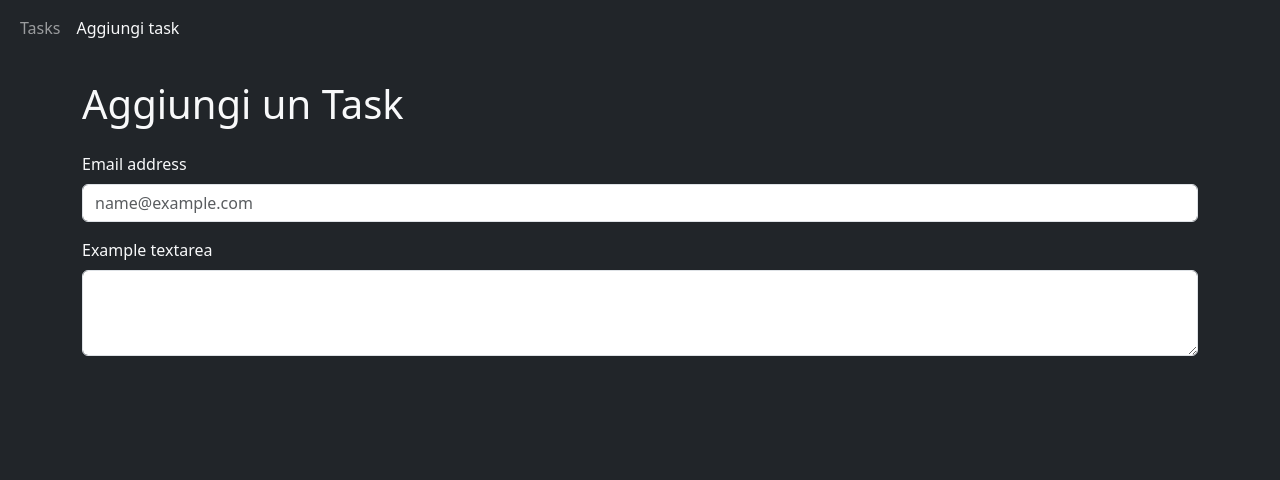
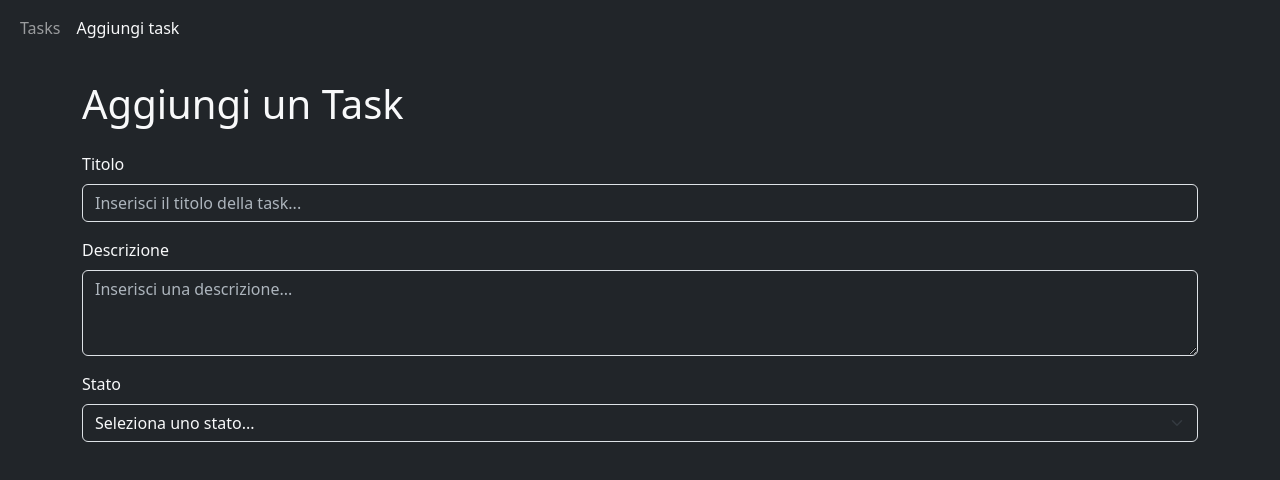
Before and after one commit to FrancescoPalazzo97/ex-react-task-manager, a React (Vite) app: page /add-task in a window 1280 px wide. Shown: the top 480 px of the page. Built offline with nearby package versions, Linux system fonts and the light colour scheme; no server answers.

Commit message:
Refactor AddTask component to enhance form structure and improve user input experience; add fields for title, description, and status selection

```diff
--- a/src/index.css
+++ b/src/index.css
@@ -0,0 +1,5 @@
+.form-control::placeholder,
+.form-select::placeholder {
+    color: #adb5bd;
+    opacity: 1;
+}
--- a/src/pages/AddTask.jsx
+++ b/src/pages/AddTask.jsx
@@ -11,12 +11,39 @@ const AddTask = () => {
             <div className="table-responsive">
                 <form>
                     <div className="mb-3">
-                        <label for="exampleFormControlInput1" className="form-label">Email address</label>
-                        <input type="email" className="form-control" id="exampleFormControlInput1" placeholder="name@example.com" />
+                        <label htmlFor="title" className="form-label">Titolo</label>
+                        <input
+                            type="text"
+                            className="form-control bg-dark text-light"
+                            id="title"
+                            placeholder="Inserisci il titolo della task..."
+                            value={title}
+                            onChange={e => setTitle(e.target.value)}
+                        />
                     </div>
                     <div className="mb-3">
-                        <label for="exampleFormControlTextarea1" className="form-label">Example textarea</label>
-                        <textarea className="form-control" id="exampleFormControlTextarea1" rows="3"></textarea>
+                        <label htmlFor="description" className="form-label">Descrizione</label>
+                        <textarea
+                            className="form-control bg-dark text-light"
+                            id="description"
+                            rows="3"
+                            placeholder="Inserisci una descrizione..."
+                            ref={descriptionRef}
+                        ></textarea>
+                    </div>
+                    <div className="mb-3">
+                        <label htmlFor="status" className="form-label">Stato</label>
+                        <select
+                            className="form-select bg-dark text-light"
+                            id="status"
+                            ref={statusRef}
+                            defaultValue=""
+                        >
+                            <option value="">Seleziona uno stato...</option>
+                            <option value="To do">To do</option>
+                            <option value="Doing">Doing</option>
+                            <option value="Done">Done</option>
+                        </select>
                     </div>
                 </form>
             </div>
```
